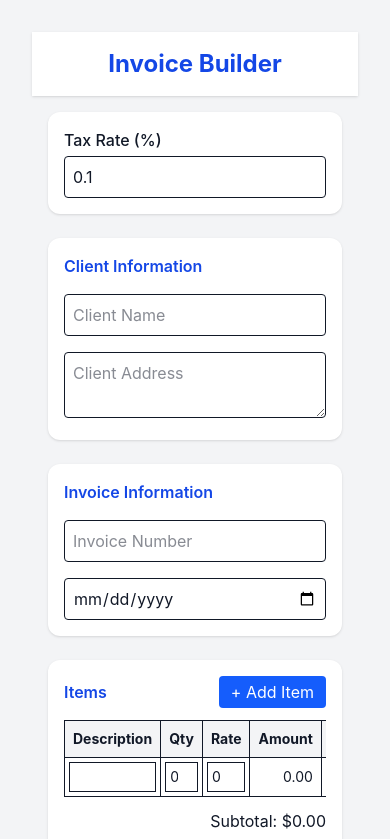
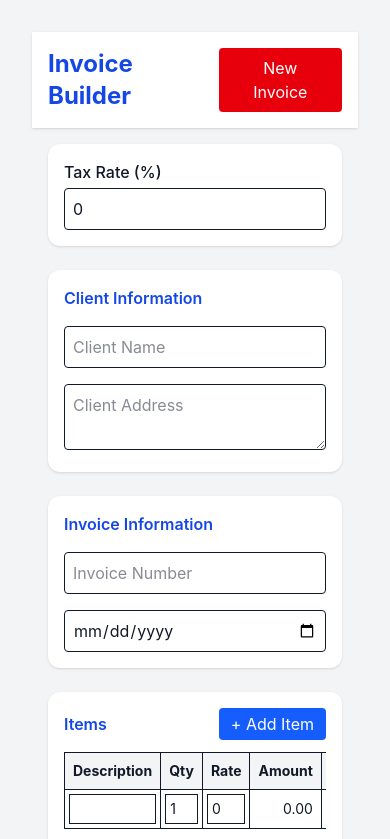
Before and after one commit to Anithavk/invoicebuilder, a React app: page / in a window 390 px wide. Shown: the top 839 px of the page. Built offline with nearby package versions, Linux system fonts and the light colour scheme; the HTML template or start-up script is replaced by a standard one.

Commit message:
responsive issue fixing

```diff
--- a/src/components/invoicebuilder.jsx
+++ b/src/components/invoicebuilder.jsx
@@ -21,6 +21,10 @@ const InvoiceBuilder = () => {
       field === "description" ? value : Number(value) || 0;
     setItems(updated);
   };
+ const clearInvoice = () => {
+  localStorage.removeItem("invoice-data");
+  window.location.reload();
+};
 
   const addItem = () =>
     setItems([...items, { description: "", quantity: 1, rate: 0 }]);
@@ -40,11 +44,18 @@ const InvoiceBuilder = () => {
     <div className="min-h-screen bg-gray-100">
 
       {/* HEADER */}
-      <header className="bg-white shadow p-4 text-center">
-        <h1 className="text-2xl font-bold text-blue-700">
-          Invoice Builder
-        </h1>
-      </header>
+     <header className="bg-white shadow p-4 flex justify-between items-center">
+  <h1 className="text-2xl font-bold text-blue-700">
+    Invoice Builder
+  </h1>
+
+  <button
+    onClick={clearInvoice}
+    className="bg-red-600 text-white px-4 py-2 rounded hover:bg-red-700"
+  >
+    New Invoice
+  </button>
+</header>
 
       {/* MAIN */}
       <main className="max-w-4xl mx-auto p-4 space-y-6">
--- a/src/context/InvoiceContext.jsx
+++ b/src/context/InvoiceContext.jsx
@@ -1,36 +1,41 @@
-import React, { createContext, useContext, useState, useEffect } from "react";
+import React, { createContext, useContext, useEffect, useState } from "react";
 
 const InvoiceContext = createContext();
-export const useInvoiceContext = () => useContext(InvoiceContext);
+
+const STORAGE_KEY = "invoice-data";
 
 export const InvoiceProvider = ({ children }) => {
-  const [clientInfo, setClientInfo] = useState({ name: "", address: "" });
-  const [invoiceInfo, setInvoiceInfo] = useState({ number: "", date: "" });
-  const [items, setItems] = useState([
-    { description: "", quantity: 0, rate: 0 },
-  ]);
-  const [taxRate, setTaxRate] = useState(0.1);
+  const savedData = JSON.parse(localStorage.getItem(STORAGE_KEY)) || {};
+
+  const [clientInfo, setClientInfo] = useState(
+    savedData.clientInfo || { name: "", address: "" }
+  );
+
+  const [invoiceInfo, setInvoiceInfo] = useState(
+    savedData.invoiceInfo || { number: "", date: "" }
+  );
+
+  const [items, setItems] = useState(
+    savedData.items || [{ description: "", quantity: 1, rate: 0 }]
+  );
+
+  const [taxRate, setTaxRate] = useState(savedData.taxRate ?? 0);
 
   const subtotal = items.reduce(
     (sum, item) => sum + item.quantity * item.rate,
     0
   );
 
-  useEffect(() => {
-    const saved = localStorage.getItem("invoiceData");
-    if (saved) {
-      const parsed = JSON.parse(saved);
-      setClientInfo(parsed.clientInfo || { name: "", address: "" });
-      setInvoiceInfo(parsed.invoiceInfo || { number: "", date: "" });
-      setItems(parsed.items || [{ description: "", quantity: 0, rate: 0 }]);
-      setTaxRate(parsed.taxRate ?? 0.1);
-    }
-  }, []);
-
+  /* 🔐 SAVE TO LOCAL STORAGE ON CHANGE */
   useEffect(() => {
     localStorage.setItem(
-      "invoiceData",
-      JSON.stringify({ clientInfo, invoiceInfo, items, taxRate })
+      STORAGE_KEY,
+      JSON.stringify({
+        clientInfo,
+        invoiceInfo,
+        items,
+        taxRate,
+      })
     );
   }, [clientInfo, invoiceInfo, items, taxRate]);
 
@@ -52,3 +57,5 @@ export const InvoiceProvider = ({ children }) => {
     </InvoiceContext.Provider>
   );
 };
+
+export const useInvoiceContext = () => useContext(InvoiceContext);
```
